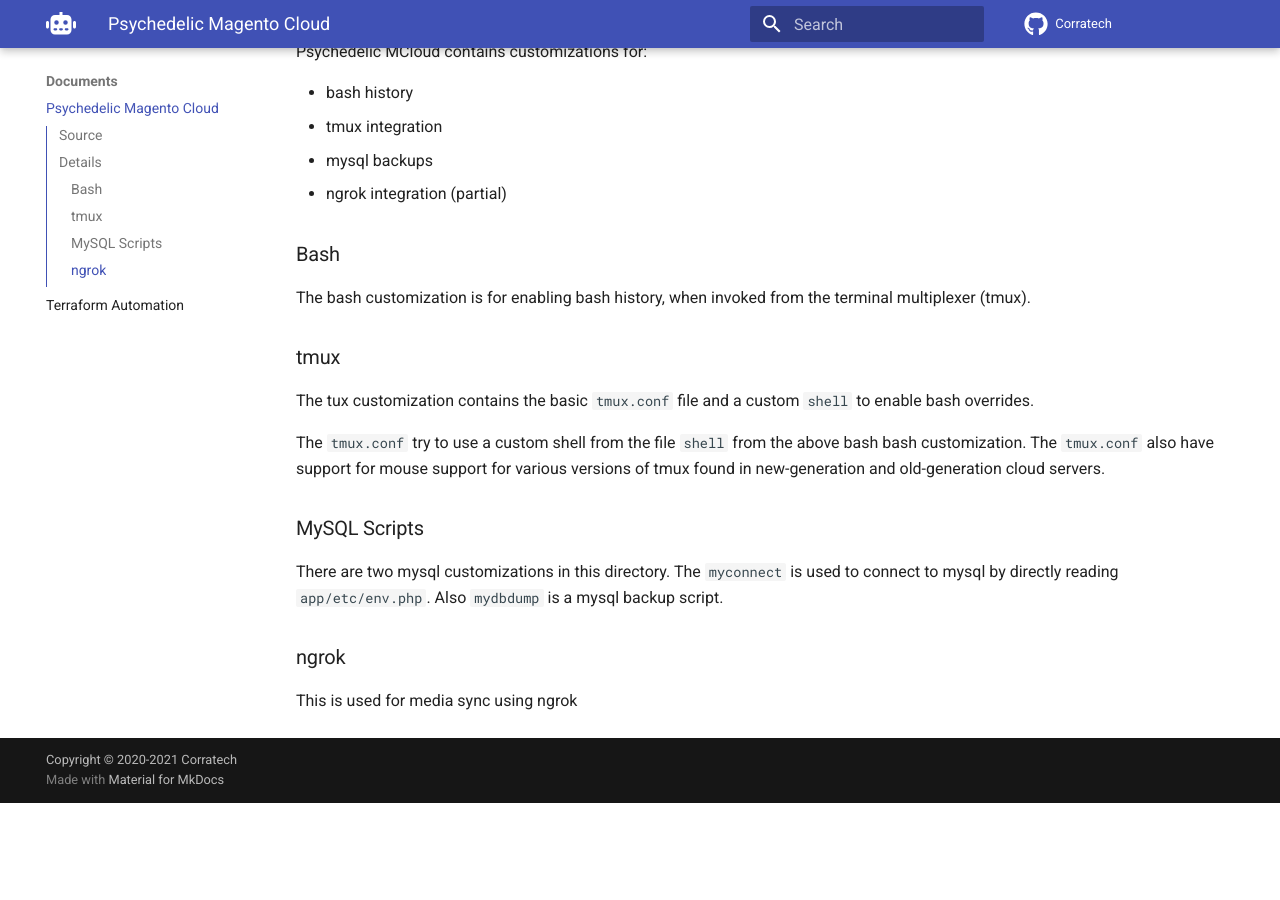
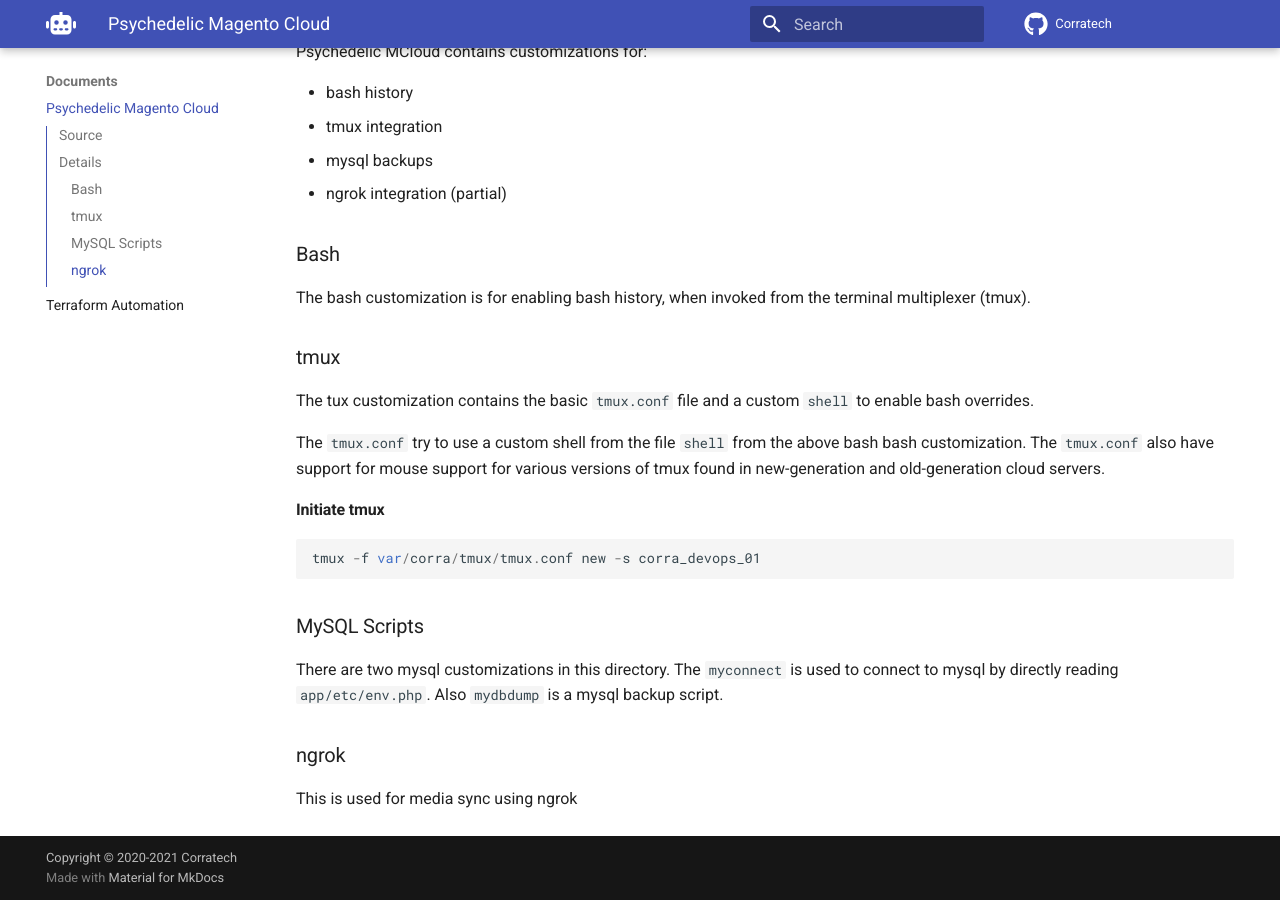
Before and after one commit to corratech/oss-wiki, an MkDocs documentation site: the page built from docs/docs/psy-mcloud.md, in a window 1280 px wide and 900 px high, scrolled down 566 px. Built offline with MkDocs 1.6.1 and Material for MkDocs 9.7.7, drawn with Linux system fonts in a browser that asks for light colours; comment, search, counter and statistics services are not loaded; before the commit the page ends 1369 px from its top, so only the background shows below that.

Commit message:
Update psy-mcloud.md

````diff
--- a/docs/docs/psy-mcloud.md
+++ b/docs/docs/psy-mcloud.md
@@ -28,6 +28,12 @@
 The `tmux.conf` try to use a custom shell from the file `shell` from the above bash bash customization.
 The `tmux.conf` also have support for mouse support for various versions of tmux found in new-generation and old-generation cloud servers.
 
+#### Initiate tmux
+
+```
+tmux -f var/corra/tmux/tmux.conf new -s corra_devops_01
+```
+
 ### MySQL Scripts
 
 There are two mysql customizations in this directory.
````
